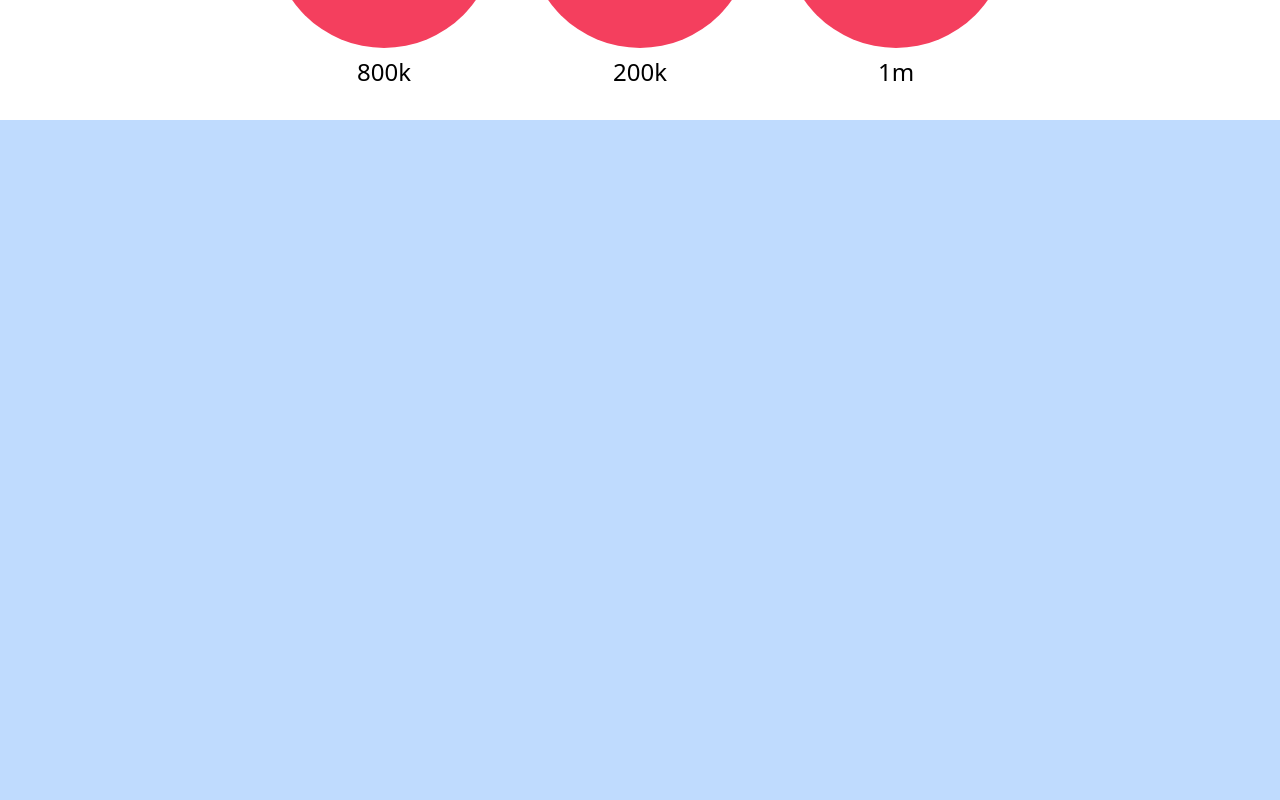
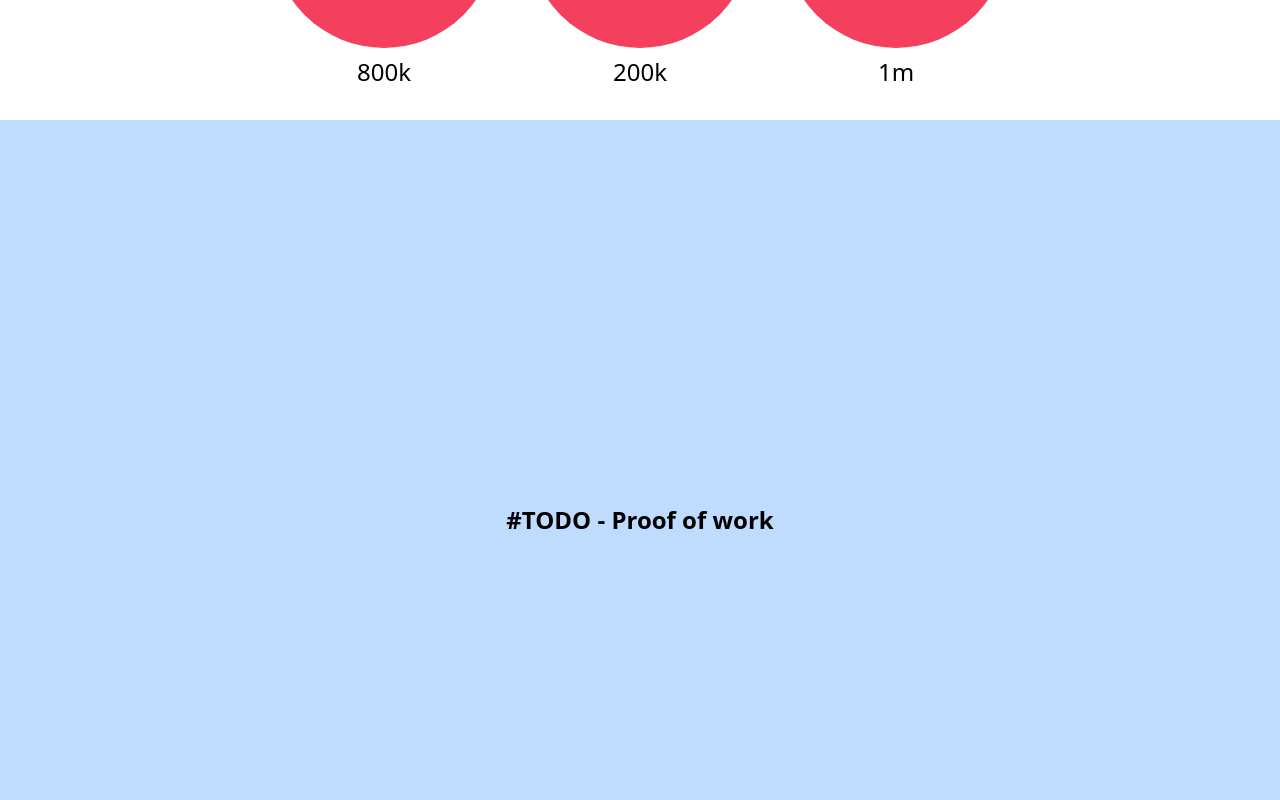
Before and after one commit to JuxtNorth/AgencySite, a React (Vite) app: page / in a window 1280 px wide. Shown: the part 1260-2060 px from the top of the page. Built offline with nearby package versions, Linux system fonts and the light colour scheme.

Commit message:
Add placeholder for POW section

```diff
--- a/src/pages/Home/Sections/WorksCarousel.tsx
+++ b/src/pages/Home/Sections/WorksCarousel.tsx
@@ -1,5 +1,9 @@
 import { FC } from 'react';
 
 export const WorksCarousel: FC = () => {
-	return <section className="h-screen bg-blue-200"></section>;
+	return (
+		<section className="grid h-screen place-items-center bg-blue-200 text-2xl font-semibold">
+			#TODO - Proof of work
+		</section>
+	);
 };
```
